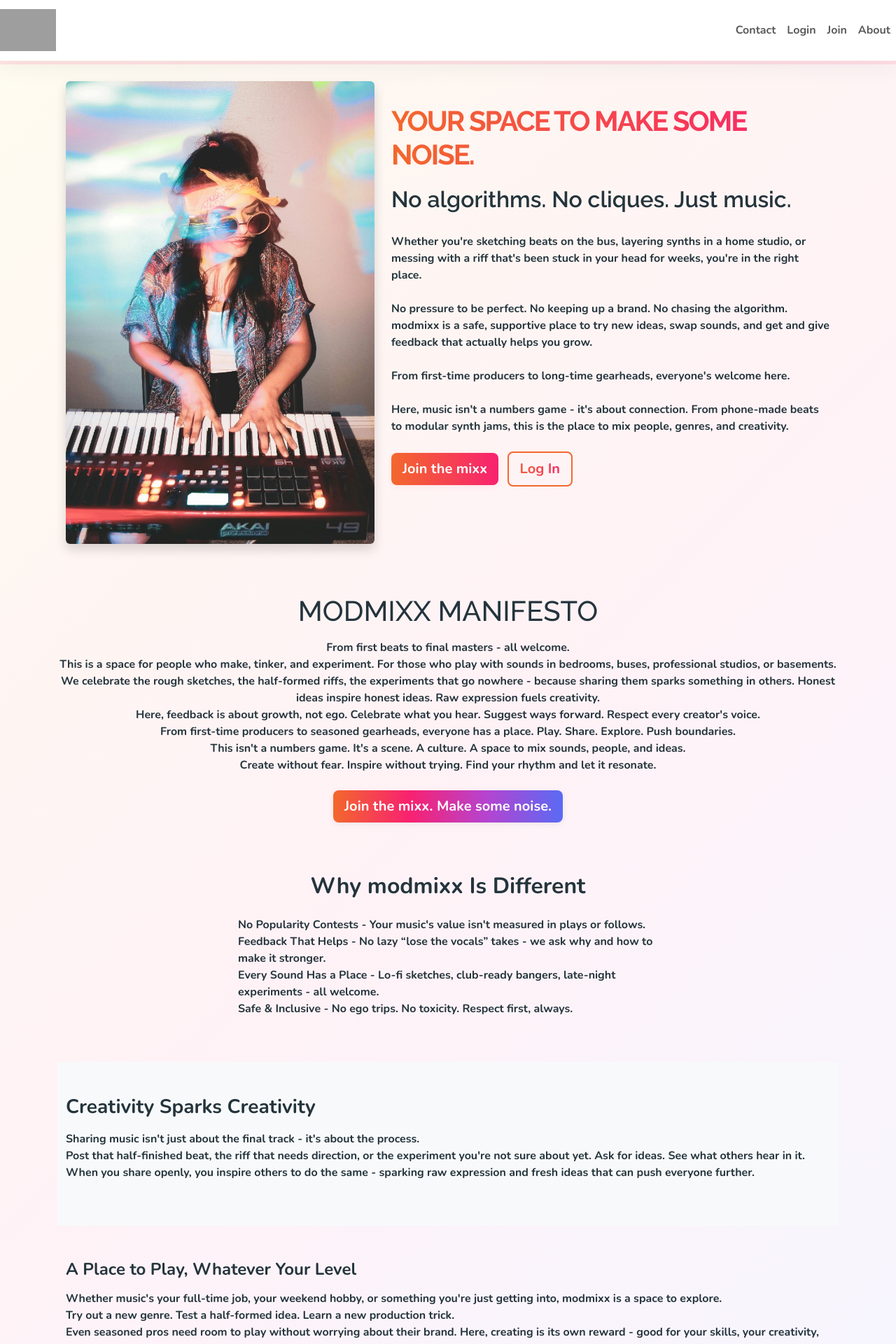
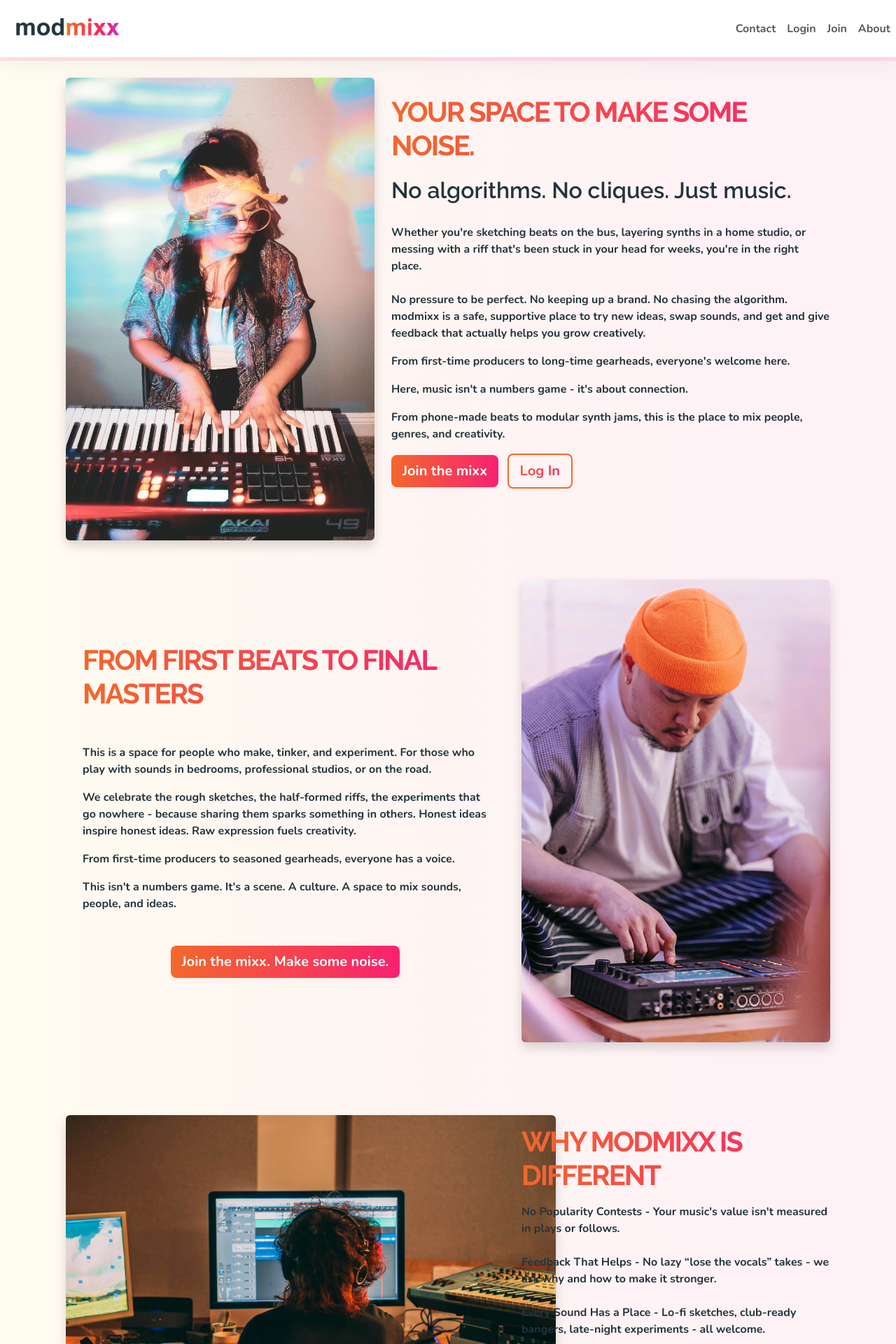
Before and after one commit to Seren-Hughes/modmixx, a Django app: page / in a window 1280 px wide. Shown: the top 1920 px of the page at 70% size. Run offline with Django 5.2, Linux system fonts and the light colour scheme; some libraries are stand-ins or nearby versions; grey boxes are pictures that could not be loaded.

Commit message:
add: update home page layout and content, enhance styling, and add footer block

```diff
--- a/static/css/style.css
+++ b/static/css/style.css
@@ -43,12 +43,10 @@ nav.navbar {
 
 
 body {
-  background: linear-gradient(135deg,
+  background: linear-gradient(90deg,
     var(--color-accent-1) 0%,
-    var(--color-accent-2) 25%,
-    var(--color-accent-3) 50%,
-    var(--color-accent-4) 75%,
-    var(--color-accent-5) 100%
+    var(--color-accent-2) 40%,
+    var(--color-accent-3) 80%
   );
   color: var(--color-text);
   font-family: var(--font-main);
@@ -65,7 +63,7 @@ p {
   color: var(--color-text);
 }
 
-.hero-title {
+.color-title {
   font-family: var(--font-accent);
   font-weight: 700;
   font-size: 2.5rem;
@@ -128,24 +126,6 @@ p {
   background-clip: border-box;
 }
 
-/* Full Palette Gradient button (CTA) */
-.btn-brand-gradient {
-  background: linear-gradient(90deg,
-    var(--color-primary-orange),
-    var(--color-primary-pink),
-    var(--color-primary-purple),
-    var(--color-primary-blue)
-  );
-  color: #fff;
-  border: none;
-  font-weight: 700;
-  box-shadow: 0 2px 8px rgba(36,52,60,0.08);
-  transition: background 0.2s, box-shadow 0.2s;
-}
-.btn-brand-gradient:hover, .btn-brand-gradient:focus {
-  filter: brightness(1.1);
-  color: #fff;
-}
 
 /* ----------------------------------- */
 /* --------Track Feed Styling--------- */
--- a/templates/base.html
+++ b/templates/base.html
@@ -14,13 +14,23 @@
         <title>
             {% block title %}modmixx{% endblock %}
         </title>
-        <link rel="icon" type="image/png" sizes="32x32" href="{% static 'favicon/favicon-32x32.png' %}">
-        <link rel="icon" type="image/png" sizes="16x16" href="{% static 'favicon/favicon-16x16.png' %}">
+        <link rel="icon"
+              type="image/png"
+              sizes="32x32"
+              href="{% static 'favicon/favicon-32x32.png' %}">
+        <link rel="icon"
+              type="image/png"
+              sizes="16x16"
+              href="{% static 'favicon/favicon-16x16.png' %}">
         <link rel="shortcut icon" href="{% static 'favicon/favicon.ico' %}">
     </head>
     <body>
         <nav class="navbar navbar-expand-lg navbar-light sticky-top">
-            <a class="navbar-brand" href="/"><img src="{% static 'images/modmixx-logo-navbar.webp' %}" alt="modmixx logo" height="60"></a>
+            <a class="navbar-brand" href="/">
+                <img src="{% static 'images/modmixx-name-navbar-mixx.webp' %}"
+                     alt="modmixx logo"
+                     height="55">
+            </a>
             <!-- Add navigation links here -->
             <div class="navbar-nav ms-auto">
                 <a class="nav-link" href="{% url 'contact' %}">Contact</a>
@@ -47,6 +57,11 @@
         <div class="container mt-4">
             {% block content %}{% endblock %}
         </div>
+        {% block footer %}
+            <footer class="text-center py-4 mt-5" style="background: transparent;">
+                <small>&copy; {{ year|default:2025 }} modmixx &middot; <a href="{% url 'core:about' %}">About</a></small>
+            </footer>
+        {% endblock %}
         <!-- bootstrap import for modal functionality -->
         <script src="https://cdn.jsdelivr.net/npm/bootstrap@5.3.0/dist/js/bootstrap.bundle.min.js"></script>
         <!-- Extra JS block for page-specific scripts -->
--- a/templates/core/home.html
+++ b/templates/core/home.html
@@ -6,18 +6,23 @@
             <div class="row align-items-center">
                 <!-- Image on the left -->
                 <div class="col-lg-5 mb-4 mb-lg-0 text-center">
-        <img src="{% static 'images/hero-image-pexels-jona-meza-20715718-12756988.webp' %}" alt="Music creation" class="img-fluid rounded shadow" style="max-height: 700px;">
+                    <img src="{% static 'images/hero-image-pexels-jona-meza-20715718-12756988.webp' %}"
+                         alt="Music creation"
+                         class="img-fluid rounded shadow"
+                         style="max-height: 700px">
                 </div>
                 <!-- Welcome text on the right -->
                 <div class="col-lg-7 text-lg-start text-center">
-        <h1 class="hero-title mb-7">Your space to make some noise.</h1>
+                    <h1 class="color-title mb-7">Your space to make some noise.</h1>
                     <p class="lead tagline mb-4">No algorithms. No cliques. Just music.</p>
                     <p class="mb-4">
-          Whether you're sketching beats on the bus, layering synths in a home studio, or messing with a riff that's been stuck in your head for weeks, you're in the right place.<br><br>
-          No pressure to be perfect. No keeping up a brand. No chasing the algorithm. modmixx is a safe, supportive place to try new ideas, swap sounds, and get and give feedback that actually helps you grow.<br><br>
-          From first-time producers to long-time gearheads, everyone's welcome here.<br><br>
-          Here, music isn't a numbers game - it's about connection. From phone-made beats to modular synth jams, this is the place to mix people, genres, and creativity.
+                        Whether you're sketching beats on the bus, layering synths in a home studio, or messing with a riff that's been stuck in your head for weeks, you're in the right place.
                     </p>
+                    <p>No pressure to be perfect. No keeping up a brand. No chasing the algorithm. modmixx is a safe, supportive place to try new ideas, swap sounds, and get and give feedback that actually helps you grow creatively.
+                    </p>
+                    <p>From first-time producers to long-time gearheads, everyone's welcome here.</p>
+                    <p>Here, music isn't a numbers game - it's about connection.</p>
+                    <p>From phone-made beats to modular synth jams, this is the place to mix people, genres, and creativity.</p>
                     <div class="mb-5">
                         <a href="{% url 'signup' %}" class="btn btn-primary btn-lg me-2">Join the mixx</a>
                         <a href="{% url 'login' %}" class="btn btn-outline-secondary btn-lg">Log In</a>
@@ -26,59 +31,124 @@
             </div>
         </div>
     </section>
-
-<section class="manifesto-section text-center py-4">
-  <h2 class="h1 mb-3">modmixx Manifesto</h2>
-  <p class="mb-4">
-    From first beats to final masters - all welcome.<br>
-    This is a space for people who make, tinker, and experiment. For those who play with sounds in bedrooms, buses, professional studios, or basements.<br>
-    We celebrate the rough sketches, the half-formed riffs, the experiments that go nowhere - because sharing them sparks something in others. Honest ideas inspire honest ideas. Raw expression fuels creativity.<br>
-    Here, feedback is about growth, not ego. Celebrate what you hear. Suggest ways forward. Respect every creator's voice.<br>
-    From first-time producers to seasoned gearheads, everyone has a place. Play. Share. Explore. Push boundaries.<br>
-    This isn't a numbers game. It's a scene. A culture. A space to mix sounds, people, and ideas.<br>
-    Create without fear. Inspire without trying. Find your rhythm and let it resonate.
+    <section class="manifesto-section py-2">
+        <div class="container">
+            <div class="row align-items-center">
+                <!-- Text on the left -->
+                <div class="col-lg-7 mb-4 mb-lg-0">
+                    <div class=" p-4">
+                        <h2 class="color-title mb-5">From first beats to final masters</h2>
+                        <p>
+                            This is a space for people who make, tinker, and experiment. For those who play with sounds in bedrooms, professional studios, or on the road.
                         </p>
-  <a href="{% url 'signup' %}" class="btn btn-brand-gradient btn-lg">Join the mixx. Make some noise.</a>
+                        <p>
+                            We celebrate the rough sketches, the half-formed riffs, the experiments that go nowhere - because sharing them sparks something in others. Honest ideas inspire honest ideas. Raw expression fuels creativity.
+                        </p>
+                        <p>From first-time producers to seasoned gearheads, everyone has a voice.</p>
+                        <p>This isn't a numbers game. It's a scene. A culture. A space to mix sounds, people, and ideas.</p>
+                        <div class="text-center mt-5">
+                            <a href="{% url 'signup' %}" class="btn btn-primary btn-lg">Join the mixx. Make some noise.</a>
+                        </div>
+                    </div>
+                </div>
+                <!-- Image on the right -->
+                <div class="col-lg-5 text-center">
+                    <img src="{% static 'images/producer-playing-controller-pexels-anna-pou-8132529.webp' %}"
+                         alt="Creative music process"
+                         class="img-fluid rounded shadow"
+                         style="max-height: 700px">
+                </div>
+            </div>
+        </div>
     </section>
-
     <section class="why-different-section py-5">
         <div class="container">
-    <h3 class="h2 text-center mb-4">Why modmixx Is Different</h3>
-    <ul class="list-unstyled mx-auto" style="max-width: 600px;">
-      <li><strong>No Popularity Contests</strong> - Your music's value isn't measured in plays or follows.</li>
-      <li><strong>Feedback That Helps</strong> - No lazy “lose the vocals” takes - we ask why and how to make it stronger.</li>
-      <li><strong>Every Sound Has a Place</strong> - Lo-fi sketches, club-ready bangers, late-night experiments - all welcome.</li>
-      <li><strong>Safe & Inclusive</strong> - No ego trips. No toxicity. Respect first, always.</li>
+            <div class="row align-items-center">
+                <!-- Image on the left -->
+                <div class="col-lg-7 text-center mt-5 mb-4 mb-lg-0">
+                    <img src="{% static 'images/home-studio-maxwell-hunt-cyKlinHCwV4-unsplash.webp' %}"
+                         alt="Home studio"
+                         class="img-fluid rounded shadow"
+                         style="max-width: 700px">
+                </div>
+                <!-- List on the right -->
+                <div class="col-lg-5">
+                    <h3 class="h2 color-title">Why modmixx Is Different</h3>
+                    <ul class="list-unstyled" style="max-width: 600px;">
+                        <li>
+                            <strong>No Popularity Contests</strong> - Your music's value isn't measured in plays or follows.
+                        </li>
+                        <br>
+                        <li>
+                            <strong>Feedback That Helps</strong> - No lazy “lose the vocals” takes - we ask why and how to make it stronger.
+                        </li>
+                        <br>
+                        <li>
+                            <strong>Every Sound Has a Place</strong> - Lo-fi sketches, club-ready bangers, late-night experiments - all welcome.
+                        </li>
+                        <br>
+                        <li>
+                            <strong>Safe & Inclusive</strong> - No ego trips. No toxicity. Respect first, always.
+                        </li>
                     </ul>
                 </div>
+            </div>
+        </div>
     </section>
-
-<section class="creativity-section py-5 bg-light">
+    <section class="creativity-section py-5">
         <div class="container">
-    <h4 class="h3 mb-3">Creativity Sparks Creativity</h4>
+            <div class="row align-items-center">
+                <!-- Text on the left -->
+                <div class="col-lg-6 mb-4 mb-lg-0">
+                    <h4 class="h3 mb-3 color-title">Creativity Sparks Creativity</h4>
+                    <p>Sharing music isn't just about the final track - it's about the process.</p>
                     <p>
-      Sharing music isn't just about the final track - it's about the process.<br>
-      Post that half-finished beat, the riff that needs direction, or the experiment you're not sure about yet. Ask for ideas. See what others hear in it.<br>
+                        Post that half-finished beat, the riff that needs direction, or the experiment you're not sure about yet. Ask for ideas. See what others hear in it.
+                    </p>
+                    <p>
                         When you share openly, you inspire others to do the same - sparking raw expression and fresh ideas that can push everyone further.
                     </p>
                 </div>
+                <!-- Image on the right -->
+                <div class="align-items-center col-lg-6 text-center">
+                    <img src="{% static 'images/mobile-beats-bandlab-cqFBTqhPKXQ-unsplash.webp' %}"
+                         alt="[Describe the image]"
+                         class="img-fluid rounded shadow"
+                         style="max-height: 700px">
+                </div>
+            </div>
+        </div>
     </section>
-
     <section class="play-section py-5">
         <div class="container">
-    <h5 class="h4 mb-3">A Place to Play, Whatever Your Level</h5>
+            <div class="row align-items-center">
+                <!-- Image on the left -->
+                <div class="col-lg-6 text-center mb-4 mb-lg-0">
+                    <img src="{% static 'images/monitors-maschine-bandlab-gjqL19jYoAI-unsplash.webp' %}"
+                         alt="Making music at any level"
+                         class="img-fluid rounded shadow"
+                         style="max-height: 700px">
+                </div>
+                <!-- Text on the right -->
+                <div class="col-lg-6">
+                    <h5 class="h4 mb-3 color-title">A Place to Play, Whatever Your Level</h5>
                     <p>
-      Whether music's your full-time job, your weekend hobby, or something you're just getting into, modmixx is a space to explore.<br>
-      Try out a new genre. Test a half-formed idea. Learn a new production trick.<br>
+                        Whether music's your full-time job, your weekend hobby, or something you're just getting into, modmixx is a space to explore.
+                    </p>
+                    <p>Try out a new genre. Test a half-formed idea. Learn a new production trick.</p>
+                    <p>
                         Even seasoned pros need room to play without worrying about their brand. Here, creating is its own reward - good for your skills, your creativity, and your headspace.
                     </p>
                 </div>
+            </div>
+        </div>
     </section>
-
-<section class="final-cta-section text-center py-5">
-  <h4 class="mb-3">modmixx is part hangout, part workshop, part open-mic for your music journey.</h4>
+    <section class="final-cta-section py-5">
+        <div class="mx-auto text-center" style="max-width: 33vw;">
+            <h4 class="mb-3 h4 color-title">Hangout, workshop and open-mic - without the stage fright</h4>
             <p class="lead mb-4">Ready to dive in?</p>
             <a href="{% url 'signup' %}" class="btn btn-primary btn-lg me-2">Join the Mixx</a>
             <a href="{% url 'login' %}" class="btn btn-outline-secondary btn-lg">Log In</a>
+        </div>
     </section>
 {% endblock %}
--- a/templates/tracks/feed.html
+++ b/templates/tracks/feed.html
@@ -294,6 +294,8 @@
         </div>
     </div>
 {% endblock %}
+<!-- empty footer block to override base.html -->
+{% block footer %}{% endblock %}
 {% block extra_js %}
     {% load static %}
     <script src="{% static 'js/upload.js' %}"></script>
```
Lines whose indentation alone changed are shown as unchanged.
